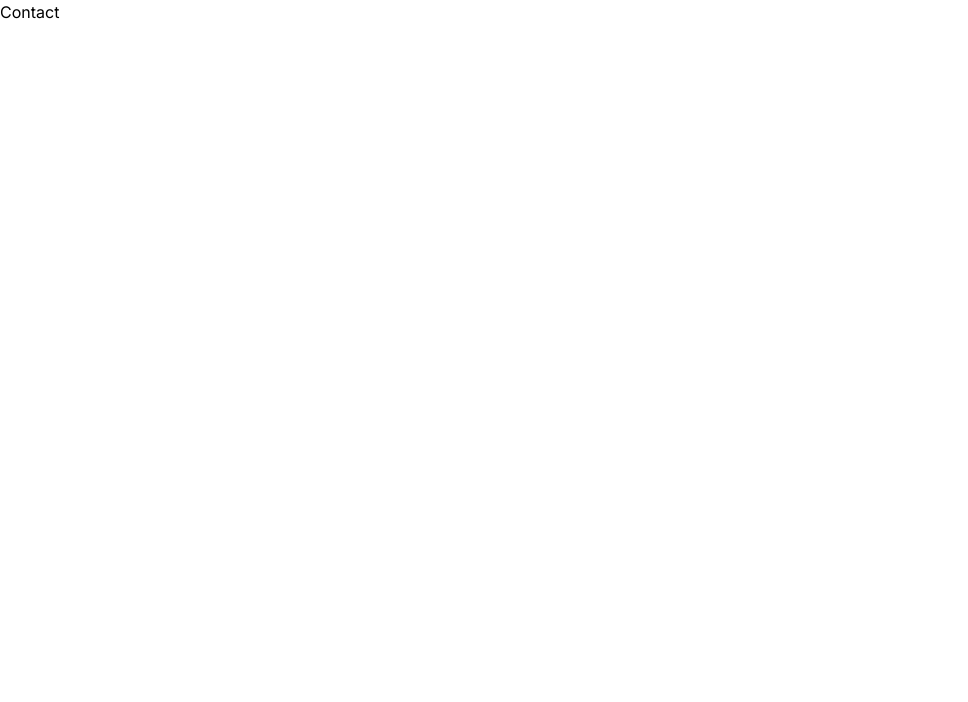
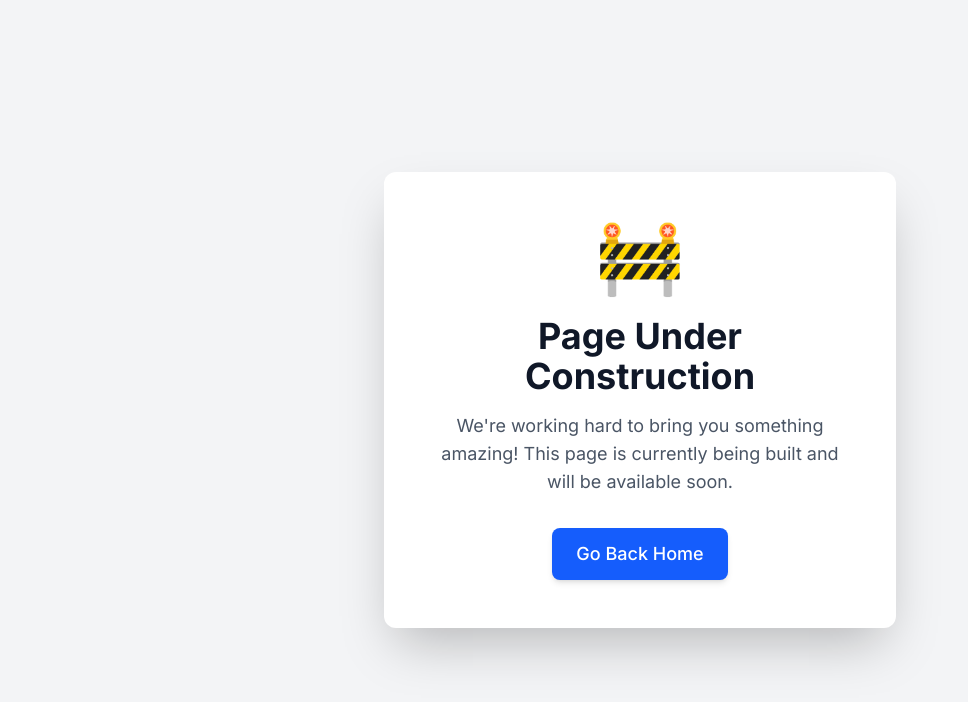
Before and after one commit to Hemant2335/onenight, a Next.js app: page /contact in a window 1280 px wide. Shown: the top 702 px of the page, without its empty margins (0-968 px from the left). Built offline with nearby package versions, Linux system fonts and the light colour scheme.

Commit message:
EHnc : Minor Changes

```diff
--- a/app/contact/page.tsx
+++ b/app/contact/page.tsx
@@ -1,7 +1,37 @@
 const Contact = () =>{
     return (
-        <div>Contact</div>
-    )
+    <div className="flex min-h-screen w-full items-center justify-center bg-gray-100 dark:bg-gray-900">
+      <div className="m-4 max-w-lg rounded-xl bg-white p-8 text-center shadow-2xl dark:bg-gray-800 sm:p-12">
+        {/* Icon/Emoji */}
+        <div
+          className="mb-6 text-7xl text-yellow-500"
+          role="img"
+          aria-label="Under construction barrier"
+        >
+          🚧
+        </div>
+
+        {/* Heading */}
+        <h1 className="text-3xl font-bold text-gray-900 dark:text-white sm:text-4xl">
+          Page Under Construction
+        </h1>
+
+        {/* Message */}
+        <p className="mt-4 text-base text-gray-600 dark:text-gray-300 sm:text-lg">
+          We're working hard to bring you something amazing!
+          This page is currently being built and will be available soon.
+        </p>
+
+        {/* Optional: Back to Home button */}
+        <a
+          href="/"
+          className="mt-8 inline-block rounded-lg bg-blue-600 px-6 py-3 text-lg font-medium text-white shadow-md transition-colors hover:bg-blue-700 focus:outline-none focus:ring-2 focus:ring-blue-500 focus:ring-offset-2"
+        >
+          Go Back Home
+        </a>
+      </div>
+    </div>
+  );
 }
 
 export default Contact;
--- a/app/events/page.tsx
+++ b/app/events/page.tsx
@@ -1,7 +1,37 @@
 const Events = () =>{
     return (
-        <div>Events</div>
-    )
+    <div className="flex min-h-screen w-full items-center justify-center bg-gray-100 dark:bg-gray-900">
+      <div className="m-4 max-w-lg rounded-xl bg-white p-8 text-center shadow-2xl dark:bg-gray-800 sm:p-12">
+        {/* Icon/Emoji */}
+        <div
+          className="mb-6 text-7xl text-yellow-500"
+          role="img"
+          aria-label="Under construction barrier"
+        >
+          🚧
+        </div>
+
+        {/* Heading */}
+        <h1 className="text-3xl font-bold text-gray-900 dark:text-white sm:text-4xl">
+          Page Under Construction
+        </h1>
+
+        {/* Message */}
+        <p className="mt-4 text-base text-gray-600 dark:text-gray-300 sm:text-lg">
+          We're working hard to bring you something amazing!
+          This page is currently being built and will be available soon.
+        </p>
+
+        {/* Optional: Back to Home button */}
+        <a
+          href="/"
+          className="mt-8 inline-block rounded-lg bg-blue-600 px-6 py-3 text-lg font-medium text-white shadow-md transition-colors hover:bg-blue-700 focus:outline-none focus:ring-2 focus:ring-blue-500 focus:ring-offset-2"
+        >
+          Go Back Home
+        </a>
+      </div>
+    </div>
+  );
 }
 
 export default Events;
--- a/app/invest/page.tsx
+++ b/app/invest/page.tsx
@@ -1,8 +1,38 @@
 
 const Invest = () =>{
     return (
-        <div>Invest</div>
-    )
+    <div className="flex min-h-screen w-full items-center justify-center bg-gray-100 dark:bg-gray-900">
+      <div className="m-4 max-w-lg rounded-xl bg-white p-8 text-center shadow-2xl dark:bg-gray-800 sm:p-12">
+        {/* Icon/Emoji */}
+        <div
+          className="mb-6 text-7xl text-yellow-500"
+          role="img"
+          aria-label="Under construction barrier"
+        >
+          🚧
+        </div>
+
+        {/* Heading */}
+        <h1 className="text-3xl font-bold text-gray-900 dark:text-white sm:text-4xl">
+          Page Under Construction
+        </h1>
+
+        {/* Message */}
+        <p className="mt-4 text-base text-gray-600 dark:text-gray-300 sm:text-lg">
+          We're working hard to bring you something amazing!
+          This page is currently being built and will be available soon.
+        </p>
+
+        {/* Optional: Back to Home button */}
+        <a
+          href="/"
+          className="mt-8 inline-block rounded-lg bg-blue-600 px-6 py-3 text-lg font-medium text-white shadow-md transition-colors hover:bg-blue-700 focus:outline-none focus:ring-2 focus:ring-blue-500 focus:ring-offset-2"
+        >
+          Go Back Home
+        </a>
+      </div>
+    </div>
+  );
 }
 
 export default Invest;
--- a/app/rewards/page.tsx
+++ b/app/rewards/page.tsx
@@ -1,7 +1,37 @@
 const Rewards = () =>{
     return (
-        <div>Rewards</div>
-    )
+    <div className="flex min-h-screen w-full items-center justify-center bg-gray-100 dark:bg-gray-900">
+      <div className="m-4 max-w-lg rounded-xl bg-white p-8 text-center shadow-2xl dark:bg-gray-800 sm:p-12">
+        {/* Icon/Emoji */}
+        <div
+          className="mb-6 text-7xl text-yellow-500"
+          role="img"
+          aria-label="Under construction barrier"
+        >
+          🚧
+        </div>
+
+        {/* Heading */}
+        <h1 className="text-3xl font-bold text-gray-900 dark:text-white sm:text-4xl">
+          Page Under Construction
+        </h1>
+
+        {/* Message */}
+        <p className="mt-4 text-base text-gray-600 dark:text-gray-300 sm:text-lg">
+          We're working hard to bring you something amazing!
+          This page is currently being built and will be available soon.
+        </p>
+
+        {/* Optional: Back to Home button */}
+        <a
+          href="/"
+          className="mt-8 inline-block rounded-lg bg-blue-600 px-6 py-3 text-lg font-medium text-white shadow-md transition-colors hover:bg-blue-700 focus:outline-none focus:ring-2 focus:ring-blue-500 focus:ring-offset-2"
+        >
+          Go Back Home
+        </a>
+      </div>
+    </div>
+  );
 }
 
 export default Rewards;
--- a/app/studio/page.tsx
+++ b/app/studio/page.tsx
@@ -1,7 +1,37 @@
 const Studio = () =>{
     return (
-        <div>Studio</div>
-    )
+    <div className="flex min-h-screen w-full items-center justify-center bg-gray-100 dark:bg-gray-900">
+      <div className="m-4 max-w-lg rounded-xl bg-white p-8 text-center shadow-2xl dark:bg-gray-800 sm:p-12">
+        {/* Icon/Emoji */}
+        <div
+          className="mb-6 text-7xl text-yellow-500"
+          role="img"
+          aria-label="Under construction barrier"
+        >
+          🚧
+        </div>
+
+        {/* Heading */}
+        <h1 className="text-3xl font-bold text-gray-900 dark:text-white sm:text-4xl">
+          Page Under Construction
+        </h1>
+
+        {/* Message */}
+        <p className="mt-4 text-base text-gray-600 dark:text-gray-300 sm:text-lg">
+          We're working hard to bring you something amazing!
+          This page is currently being built and will be available soon.
+        </p>
+
+        {/* Optional: Back to Home button */}
+        <a
+          href="/"
+          className="mt-8 inline-block rounded-lg bg-blue-600 px-6 py-3 text-lg font-medium text-white shadow-md transition-colors hover:bg-blue-700 focus:outline-none focus:ring-2 focus:ring-blue-500 focus:ring-offset-2"
+        >
+          Go Back Home
+        </a>
+      </div>
+    </div>
+  );
 }
 
 export default Studio;
```
